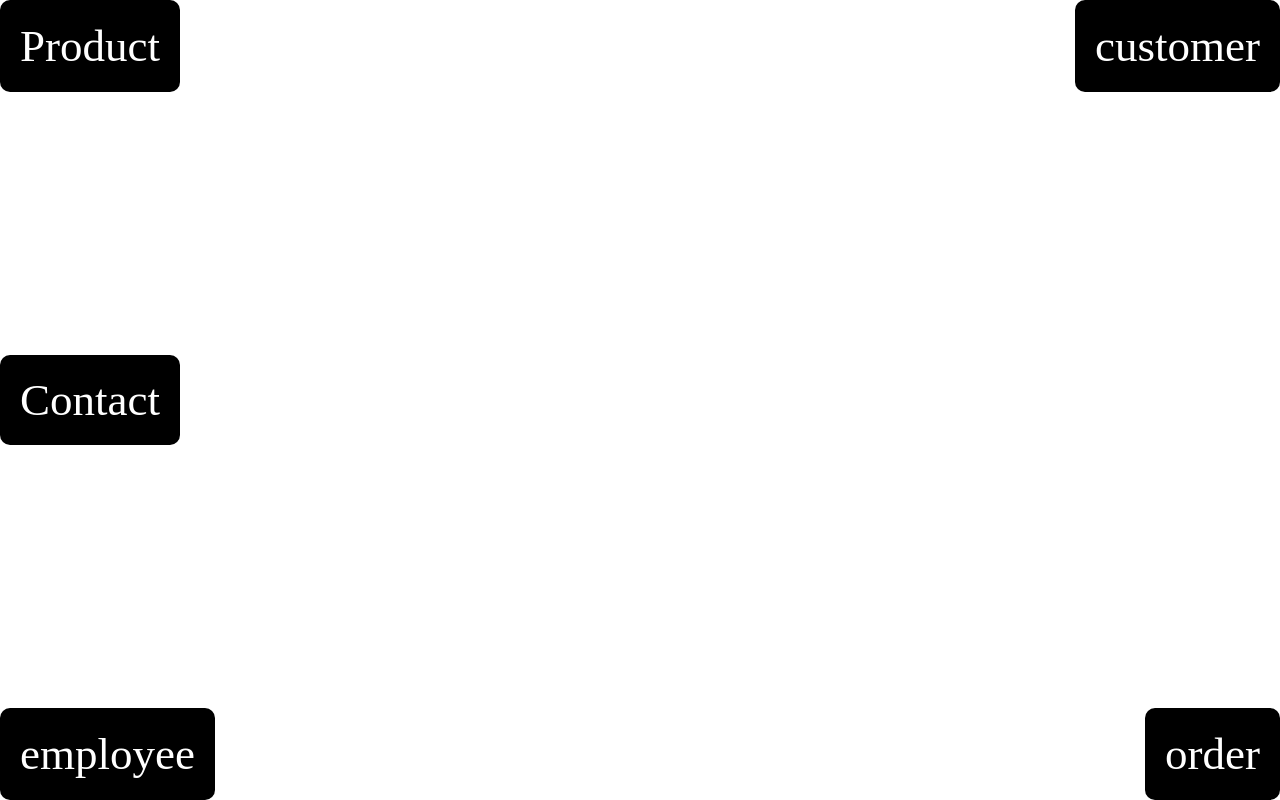
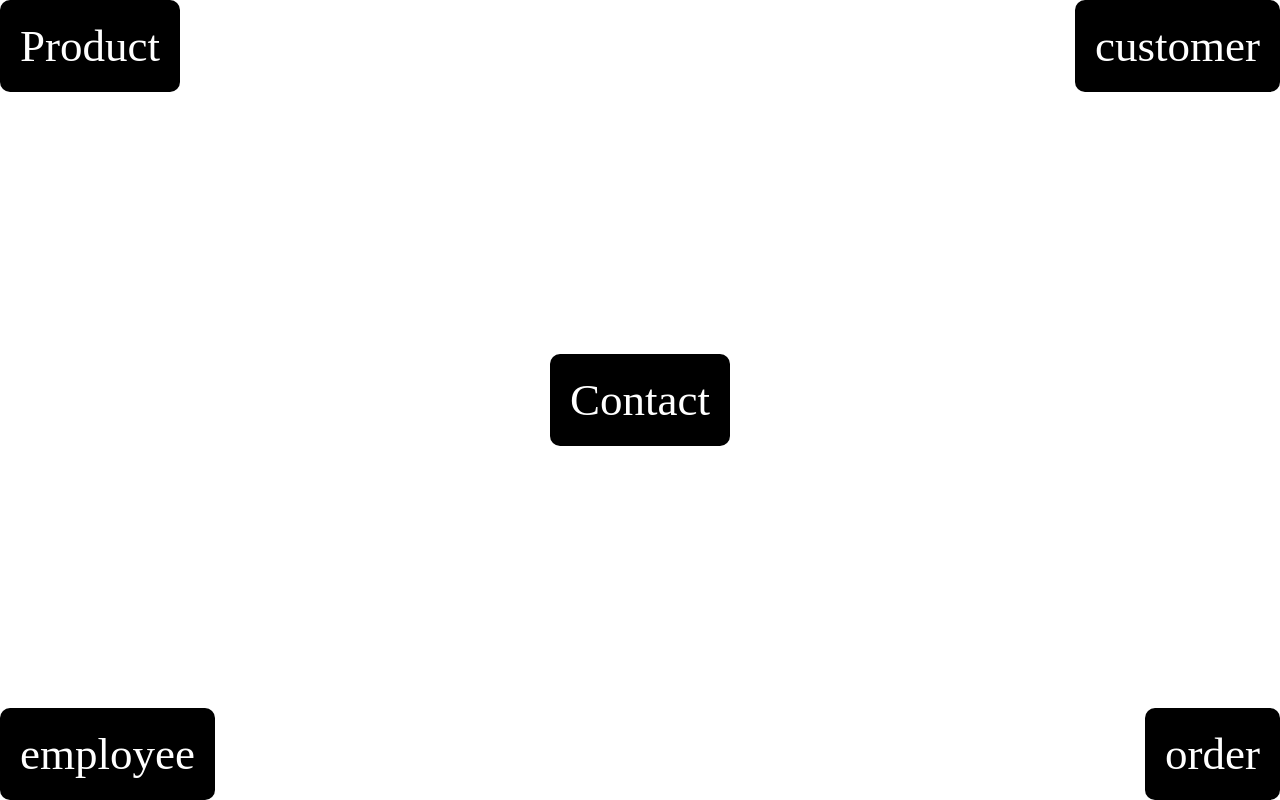
Before and after one commit to ZeroKaoKung/Myweb, a plain HTML site: page index.html in a window 1280 px wide. Drawn offline with Linux system fonts and the light colour scheme.

Commit message:
stylexml.css

```diff
--- a/stylexml.css
+++ b/stylexml.css
@@ -13,6 +13,12 @@
     display: flex;
     flex-direction: row;
     justify-content: space-between;
+}
+.container2 {
+    display: flex;
+    flex-direction: row;
+    align-items: center;
+    justify-content: center;
 }
 
 body{
```
